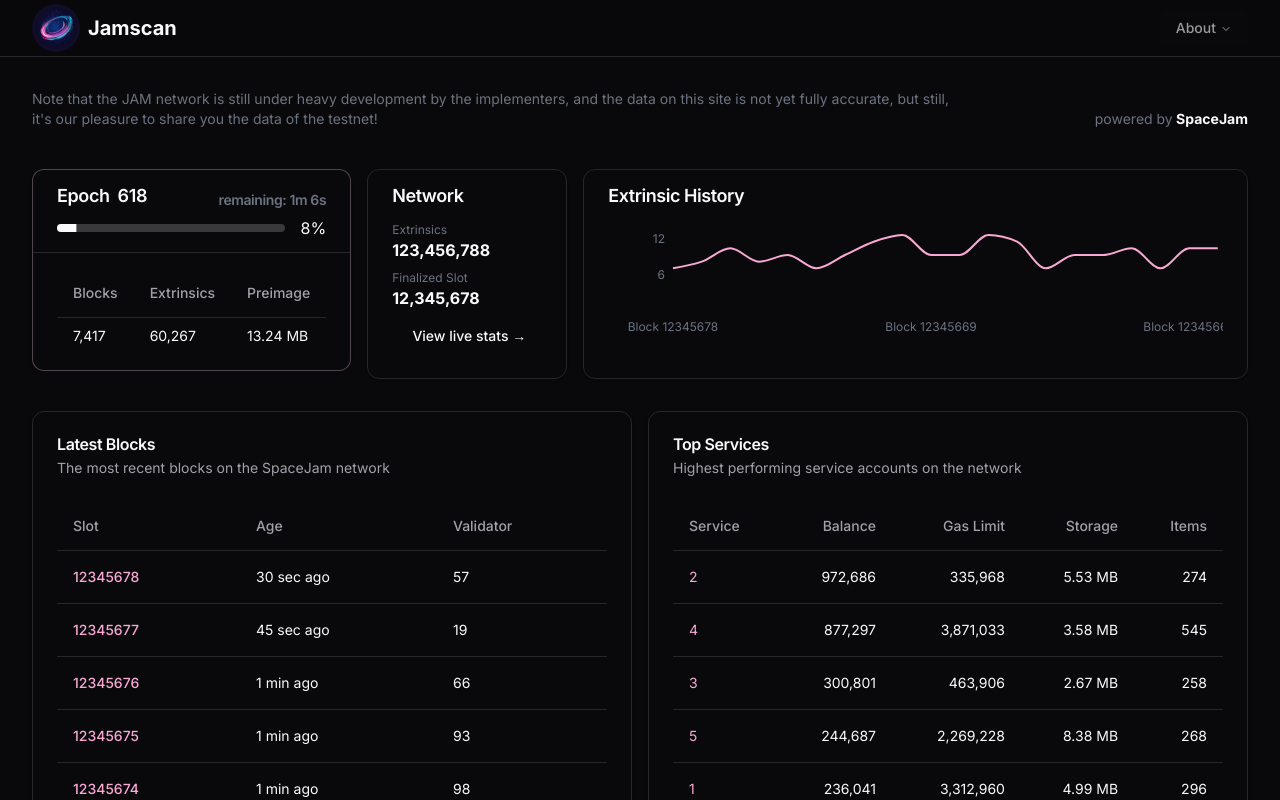
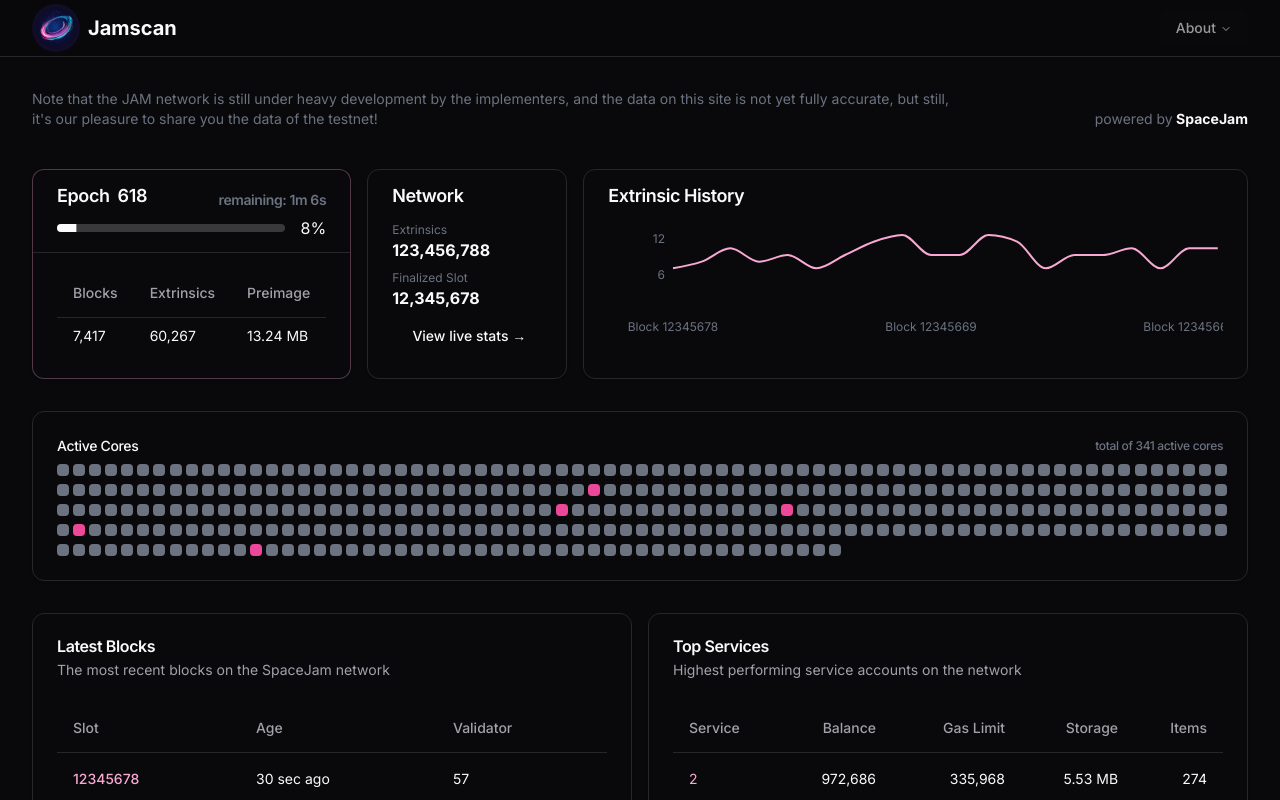
Before and after one commit to spacejamapp/explorer.spacejam.app, a Next.js app: page / in a window 1280 px wide. Built offline with nearby package versions, Linux system fonts and the light colour scheme.

Commit message:
feat(home): introduce active cores

```diff
--- a/app/page.tsx
+++ b/app/page.tsx
@@ -9,6 +9,7 @@ import { getMockServices } from "@/lib/mock/service";
 import EpochCard from "@/components/card/epoch";
 import HistoryCard from "@/components/card/history";
 import NetworkCard from "@/components/card/network";
+import ActiveCores from "@/components/dashboard/active-cores";
 
 export default function Home() {
   const blocks = getMockBlocks(20);
@@ -47,6 +48,10 @@ export default function Home() {
         <HistoryCard blocks={blocks} />
       </section>
 
+      <section>
+        <ActiveCores />
+      </section>
+
       <section className="grid grid-cols-1 lg:grid-cols-2 gap-4">
         <LatestBlocks />
         <TopServices services={services} />
--- a/components/card/epoch.tsx
+++ b/components/card/epoch.tsx
@@ -89,8 +89,8 @@ export default function EpochCard({ current }: EpochCardProps) {
   );
 
   return (
-    <Link href={`/epoch/${epochNumber}`}>
-      <Card className="w-fit border-pink-200/30">
+    <Card className="w-fit border-pink-300/30">
+      <Link href={`/epoch/${epochNumber}`}>
         <CardHeader className="py-3">
           <CardTitle className="flex flex-row items-end justify-between">
             <div className="text-lg flex flex-row items-end justify-between gap-2">
@@ -130,7 +130,7 @@ export default function EpochCard({ current }: EpochCardProps) {
             </TableBody>
           </Table>
         </CardContent>
-      </Card>
-    </Link>
+      </Link>
+    </Card>
   );
 }
--- /dev/null
+++ b/components/dashboard/active-cores.tsx
@@ -0,0 +1,99 @@
+"use client";
+
+import React, { useState, useEffect } from "react";
+import { Card, CardContent, CardHeader, CardTitle } from "@/components/ui/card";
+import { cn } from "@/lib/utils";
+import Link from "next/link";
+
+interface ActiveCoresProps {
+  title?: string;
+  className?: string;
+}
+
+export default function ActiveCores({
+  title = "Active Cores",
+  className,
+}: ActiveCoresProps) {
+  // Total number of cores to display
+  const totalCores = 341;
+
+  // State to track which cores are currently highlighted
+  const [highlightedCores, setHighlightedCores] = useState<number[]>([]);
+
+  // Function to randomly select cores to highlight
+  const getRandomCores = () => {
+    // Select a random number of cores to highlight (between 1 and 6)
+    const count = Math.floor(Math.random() * 6) + 1;
+    const newHighlightedCores: number[] = [];
+
+    // Select that many unique random cores
+    while (newHighlightedCores.length < count) {
+      const randomIndex = Math.floor(Math.random() * totalCores);
+      if (!newHighlightedCores.includes(randomIndex)) {
+        newHighlightedCores.push(randomIndex);
+      }
+    }
+
+    return newHighlightedCores;
+  };
+
+  // Set up interval to continually highlight cores
+  useEffect(() => {
+    // Initialize with some highlighted cores immediately
+    setHighlightedCores(getRandomCores());
+
+    // Set up interval to continuously update highlighted cores
+    const interval = setInterval(() => {
+      setHighlightedCores(getRandomCores());
+    }, 6000);
+
+    // Clean up interval on unmount
+    return () => clearInterval(interval);
+  }, []);
+
+  // Calculate grid dimensions for reasonable layout
+  // Adjust columns based on screen size
+  const cols = 50;
+  const rows = Math.ceil(totalCores / cols);
+
+  // Create array of core elements
+  const cores = Array.from({ length: totalCores }).map((_, index) => {
+    const isHighlighted = highlightedCores.includes(index);
+
+    return (
+      <Link href={`/core/${index}`} title={`Core #${index + 1}`} key={index}>
+        <div
+          className={cn(
+            "w-2 h-2 md:w-3 md:h-3 rounded-sm",
+            "text-gray-500 bg-current",
+            isHighlighted && "text-pink-500 transition-colors duration-1000"
+          )}
+        />
+      </Link>
+    );
+  });
+
+  return (
+    <Card className={className}>
+      <CardHeader className="pb-2">
+        <CardTitle className="text-sm font-medium flex flex-row items-center justify-between">
+          <div>{title}</div>
+          <div className="text-xs text-gray-500">
+            total of {totalCores} active cores
+          </div>
+        </CardTitle>
+      </CardHeader>
+      <CardContent>
+        <div
+          className="grid gap-[8px]"
+          style={{
+            gridTemplateColumns: `repeat(auto-fill, minmax(8px, 1fr))`,
+            maxWidth: "100%",
+          }}
+        >
+          {cores}
+        </div>
+      </CardContent>
+    </Card>
+  );
+}
```
